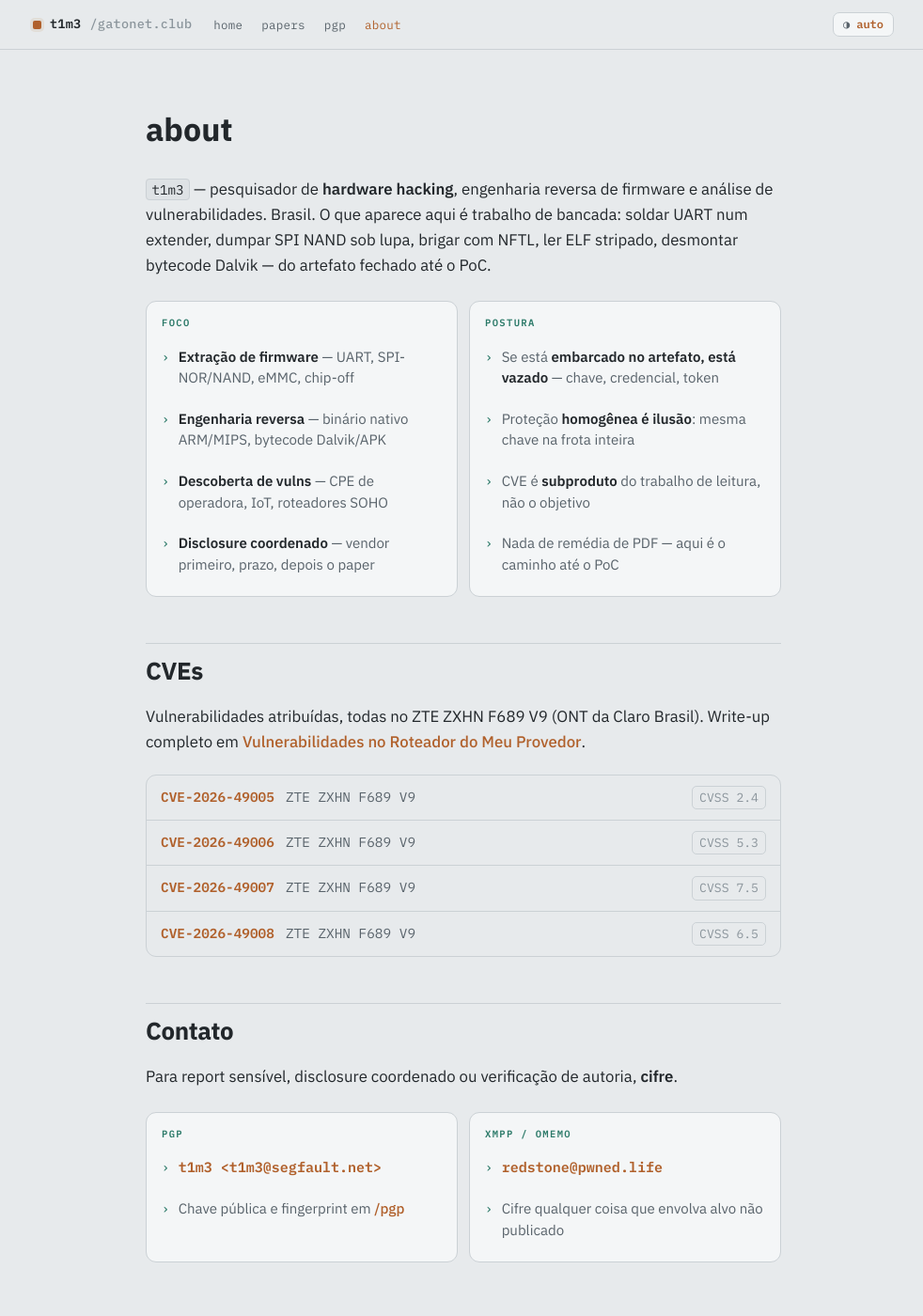
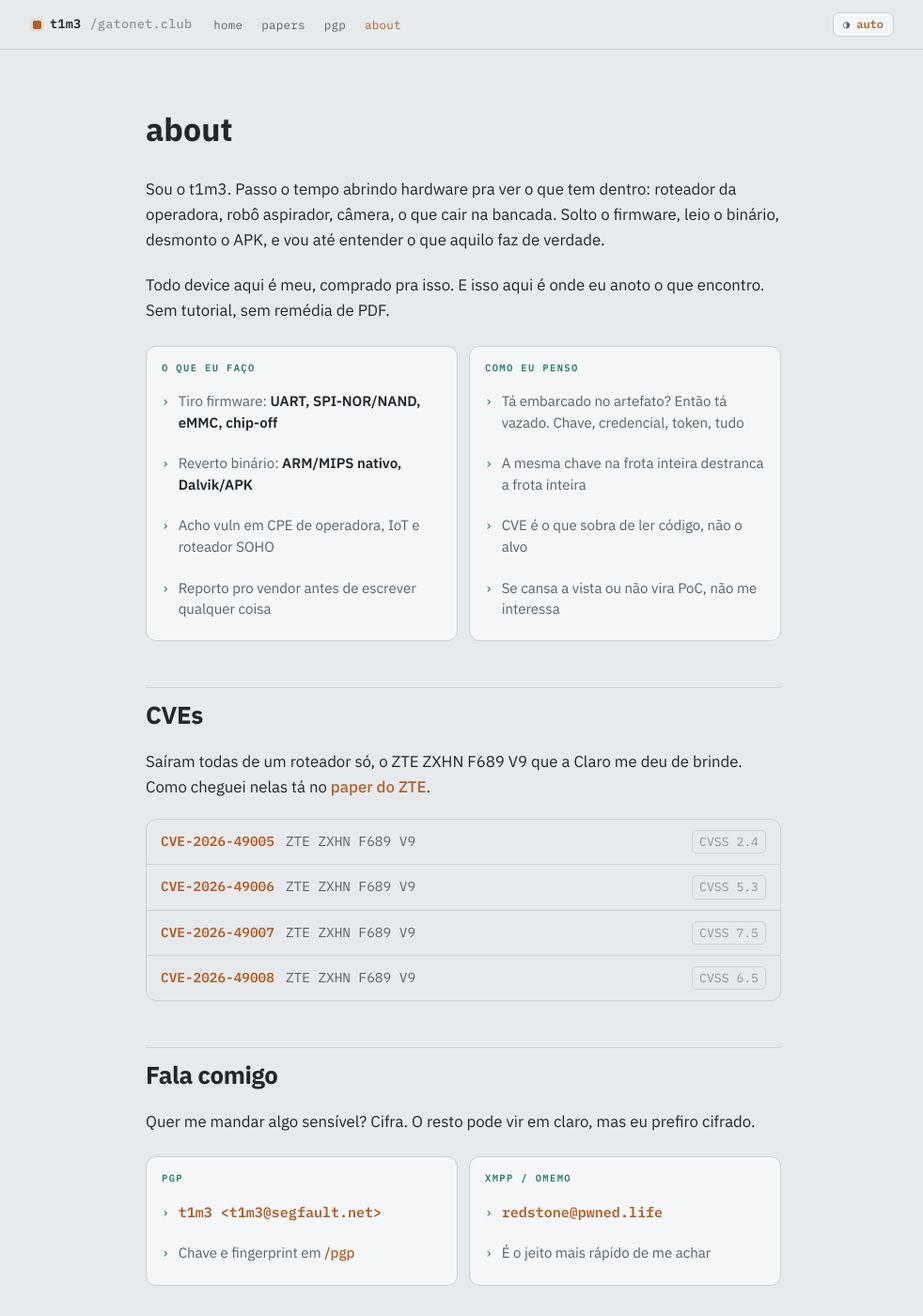
Before and after one commit to digitalgangst4r/digitalgangst4r.github.io, a Jekyll site: the page built from about.md, in a window 1280 px wide and 1400 px high. Shown: the whole window at 94% size, without its empty margins (147-1129 px from the left). Built offline with Jekyll 4.4.1, drawn with Linux system fonts in a browser that asks for light colours; some of the changed text lies outside the part shown.

Commit message:
Reescreve a voz das páginas de texto (home, about, pgp, 404, footer): primeira pessoa, sem travessão, menos cara de IA

```diff
--- a/404.html
+++ b/404.html
@@ -5,10 +5,9 @@ permalink: /404.html
 ---
 <div class="wrap">
   <header class="hero">
-    <div class="eyebrow">segfault // rota não mapeada</div>
+    <div class="eyebrow">segfault</div>
     <h1 style="font-size:clamp(3rem,14vw,7rem)">404</h1>
-    <p class="lede">O recurso não existe nesta partição. Talvez tenha sido
-    movido, ou nunca tenha sido montado.</p>
+    <p class="lede">Não tem nada aqui. Ou eu movi de lugar, ou essa página nunca existiu.</p>
     <div class="creed">
       <span><a href="{{ '/' | relative_url }}" style="border:0">cd /</a></span>
       <span><a href="{{ '/papers/' | relative_url }}" style="border:0">ls papers/</a></span>
--- a/_includes/footer.html
+++ b/_includes/footer.html
@@ -1,7 +1,7 @@
 <footer class="site-footer">
   <div class="wrap">
     <div class="sig">
-      <span><b>t1m3</b> — hardware · firmware · reverse engineering</span>
+      <span><b>t1m3</b> · hardware, firmware, engenharia reversa</span>
       <span><a href="{{ '/pgp/' | relative_url }}">pgp</a> · <a href="{{ '/feed.xml' | relative_url }}">rss</a> · xmpp redstone@pwned.life</span>
       <span>{{ 'now' | date: "%Y" }} · gatonet.club</span>
     </div>
--- a/about.md
+++ b/about.md
@@ -2,39 +2,41 @@
 layout: page
 title: about
 permalink: /about/
-description: t1m3 — pesquisador de hardware hacking, engenharia reversa de firmware e análise de vulnerabilidades.
+description: "t1m3: abro hardware, tiro firmware e caço vulnerabilidade."
 ---
 
-`t1m3` — pesquisador de **hardware hacking**, engenharia reversa de firmware e
-análise de vulnerabilidades. Brasil. O que aparece aqui é trabalho de bancada:
-soldar UART num extender, dumpar SPI NAND sob lupa, brigar com NFTL, ler ELF
-stripado, desmontar bytecode Dalvik — do artefato fechado até o PoC.
+Sou o t1m3. Passo o tempo abrindo hardware pra ver o que tem dentro: roteador da
+operadora, robô aspirador, câmera, o que cair na bancada. Solto o firmware, leio
+o binário, desmonto o APK, e vou até entender o que aquilo faz de verdade.
+
+Todo device aqui é meu, comprado pra isso. E isso aqui é onde eu anoto o que
+encontro. Sem tutorial, sem remédia de PDF.
 
 <div class="minis two">
   <div class="mini">
-    <div class="mh">foco</div>
+    <div class="mh">o que eu faço</div>
     <ul>
-      <li><b>Extração de firmware</b> — UART, SPI-NOR/NAND, eMMC, chip-off</li>
-      <li><b>Engenharia reversa</b> — binário nativo ARM/MIPS, bytecode Dalvik/APK</li>
-      <li><b>Descoberta de vulns</b> — CPE de operadora, IoT, roteadores SOHO</li>
-      <li><b>Disclosure coordenado</b> — vendor primeiro, prazo, depois o paper</li>
+      <li>Tiro firmware: <b>UART, SPI-NOR/NAND, eMMC, chip-off</b></li>
+      <li>Reverto binário: <b>ARM/MIPS nativo, Dalvik/APK</b></li>
+      <li>Acho vuln em CPE de operadora, IoT e roteador SOHO</li>
+      <li>Reporto pro vendor antes de escrever qualquer coisa</li>
     </ul>
   </div>
   <div class="mini">
-    <div class="mh">postura</div>
+    <div class="mh">como eu penso</div>
     <ul>
-      <li>Se está <b>embarcado no artefato, está vazado</b> — chave, credencial, token</li>
-      <li>Proteção <b>homogênea é ilusão</b>: mesma chave na frota inteira</li>
-      <li>CVE é <b>subproduto</b> do trabalho de leitura, não o objetivo</li>
-      <li>Nada de remédia de PDF — aqui é o caminho até o PoC</li>
+      <li>Tá embarcado no artefato? Então tá vazado. Chave, credencial, token, tudo</li>
+      <li>A mesma chave na frota inteira destranca a frota inteira</li>
+      <li>CVE é o que sobra de ler código, não o alvo</li>
+      <li>Se cansa a vista ou não vira PoC, não me interessa</li>
     </ul>
   </div>
 </div>
 
 ## CVEs
 
-Vulnerabilidades atribuídas, todas no ZTE ZXHN F689 V9 (ONT da Claro Brasil).
-Write-up completo em [Vulnerabilidades no Roteador do Meu Provedor](/papers/zte-zxhn-f689-v9/).
+Saíram todas de um roteador só, o ZTE ZXHN F689 V9 que a Claro me deu de brinde.
+Como cheguei nelas tá no [paper do ZTE](/papers/zte-zxhn-f689-v9/).
 
 <div class="cve-list">
   <div class="cve"><span class="id">CVE-2026-49005</span><span class="tgt">ZTE ZXHN F689 V9</span><span class="cvss">CVSS 2.4</span></div>
@@ -43,23 +45,23 @@ Write-up completo em [Vulnerabilidades no Roteador do Meu Provedor](/papers/zte-
   <div class="cve"><span class="id">CVE-2026-49008</span><span class="tgt">ZTE ZXHN F689 V9</span><span class="cvss">CVSS 6.5</span></div>
 </div>
 
-## Contato
+## Fala comigo
 
-Para report sensível, disclosure coordenado ou verificação de autoria, **cifre**.
+Quer me mandar algo sensível? Cifra. O resto pode vir em claro, mas eu prefiro cifrado.
 
 <div class="minis two">
   <div class="mini">
     <div class="mh">pgp</div>
     <ul>
       <li class="kv"><b>t1m3 &lt;t1m3@segfault.net&gt;</b></li>
-      <li>Chave pública e fingerprint em <a href="/pgp/">/pgp</a></li>
+      <li>Chave e fingerprint em <a href="/pgp/">/pgp</a></li>
     </ul>
   </div>
   <div class="mini">
     <div class="mh">xmpp / omemo</div>
     <ul>
       <li class="kv"><b>redstone@pwned.life</b></li>
-      <li>Cifre qualquer coisa que envolva alvo não publicado</li>
+      <li>É o jeito mais rápido de me achar</li>
     </ul>
   </div>
 </div>
```
Also changed, not shown: index.html (+9 -8 lines), pgp.md (+3 -3 lines).
